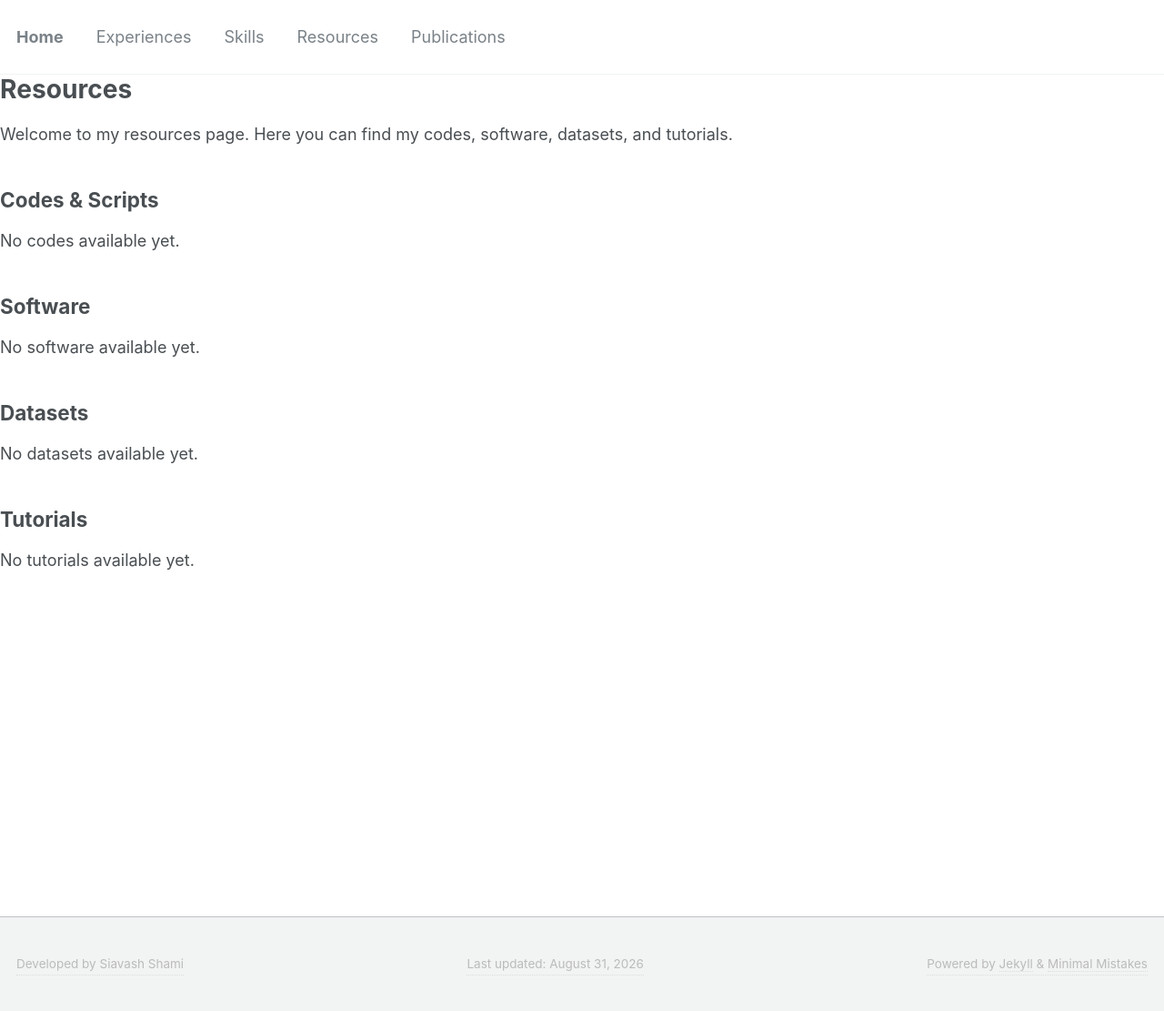
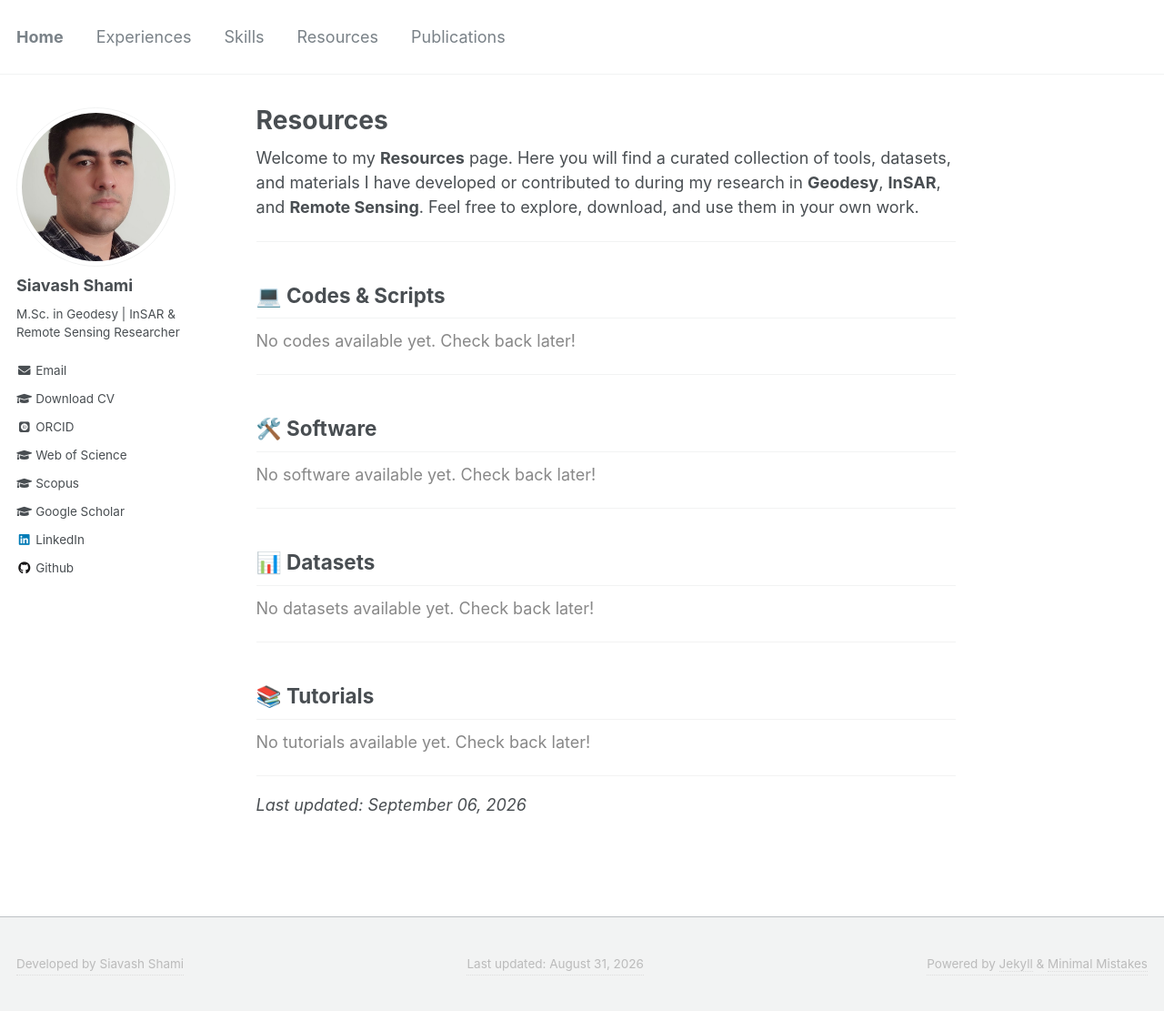
Before and after one commit to siavashshami/siavashshami.github.io, a Jekyll site: the page built from _pages/resources.md, in a window 1280 px wide and 1111 px high. Shown: the whole window at 91% size. Built offline with Jekyll 4.4.1, drawn with Linux system fonts in a browser that asks for light colours; some web fonts are replaced.

Commit message:
Update resources.md

```diff
--- a/_pages/resources.md
+++ b/_pages/resources.md
@@ -1,42 +1,63 @@
 ---
 title: "Resources"
 permalink: /resources/
-layout: default
+layout: single
+---
+
+Welcome to my **Resources** page. Here you will find a curated collection of tools, datasets, and materials I have developed or contributed to during my research in **Geodesy**, **InSAR**, and **Remote Sensing**. Feel free to explore, download, and use them in your own work.
 
 ---
 
-# Resources
+## 💻 Codes & Scripts
 
-Welcome to my resources page. Here you can find my codes, software, datasets, and tutorials.
+{% if site.code.size > 0 %}
+  {% for item in site.code %}
+  - 🐍 [**{{ item.title }}**]({{ item.url }})
+    {{ item.excerpt }}
+  {% endfor %}
+{% else %}
+<p style="color: #888;">No codes available yet. Check back later!</p>
+{% endif %}
 
-## Codes & Scripts
+---
 
-{% for item in site.code %}
-- [{{ item.title }}]({{ item.url }})
+## 🛠️ Software
+
+{% if site.software.size > 0 %}
+  {% for item in site.software %}
+  - ⚙️ [**{{ item.title }}**]({{ item.url }})
+    {{ item.excerpt }}
+  {% endfor %}
 {% else %}
-No codes available yet.
-{% endfor %}
+<p style="color: #888;">No software available yet. Check back later!</p>
+{% endif %}
 
-## Software
+---
 
-{% for item in site.software %}
-- [{{ item.title }}]({{ item.url }})
+## 📊 Datasets
+
+{% if site.data_pages.size > 0 %}
+  {% for item in site.data_pages %}
+  - 📁 [**{{ item.title }}**]({{ item.url }})
+    {{ item.excerpt }}
+  {% endfor %}
 {% else %}
-No software available yet.
-{% endfor %}
+<p style="color: #888;">No datasets available yet. Check back later!</p>
+{% endif %}
 
-## Datasets
+---
 
-{% for item in site.data_pages %}
-- [{{ item.title }}]({{ item.url }})
+## 📚 Tutorials
+
+{% if site.tutorials.size > 0 %}
+  {% for item in site.tutorials %}
+  - 📖 [**{{ item.title }}**]({{ item.url }})
+    {{ item.excerpt }}
+  {% endfor %}
 {% else %}
-No datasets available yet.
-{% endfor %}
+<p style="color: #888;">No tutorials available yet. Check back later!</p>
+{% endif %}
 
-## Tutorials
+---
 
-{% for item in site.tutorials %}
-- [{{ item.title }}]({{ item.url }})
-{% else %}
-No tutorials available yet.
-{% endfor %}
+*Last updated: {{ site.time | date: '%B %d, %Y' }}*
```
